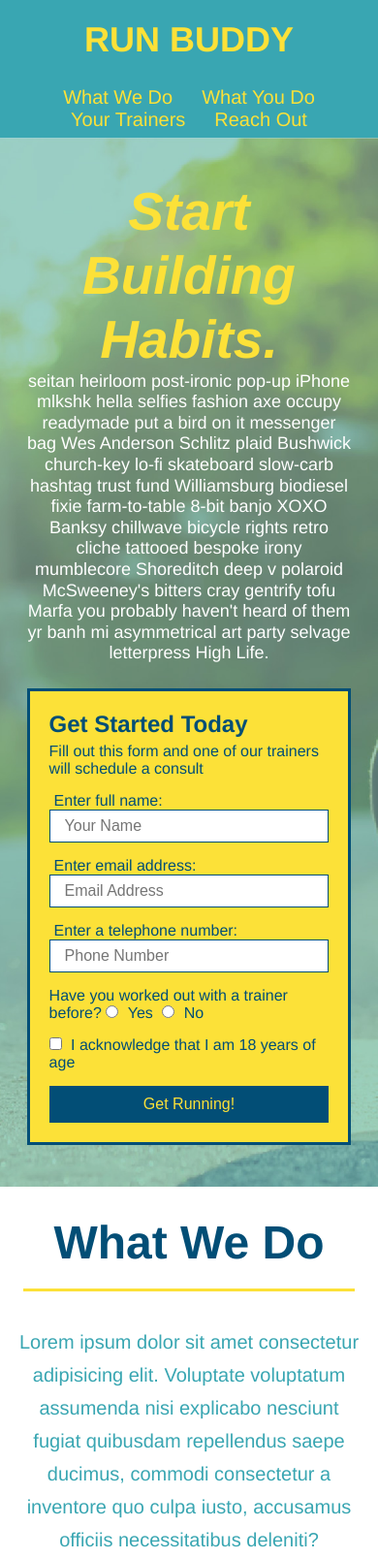
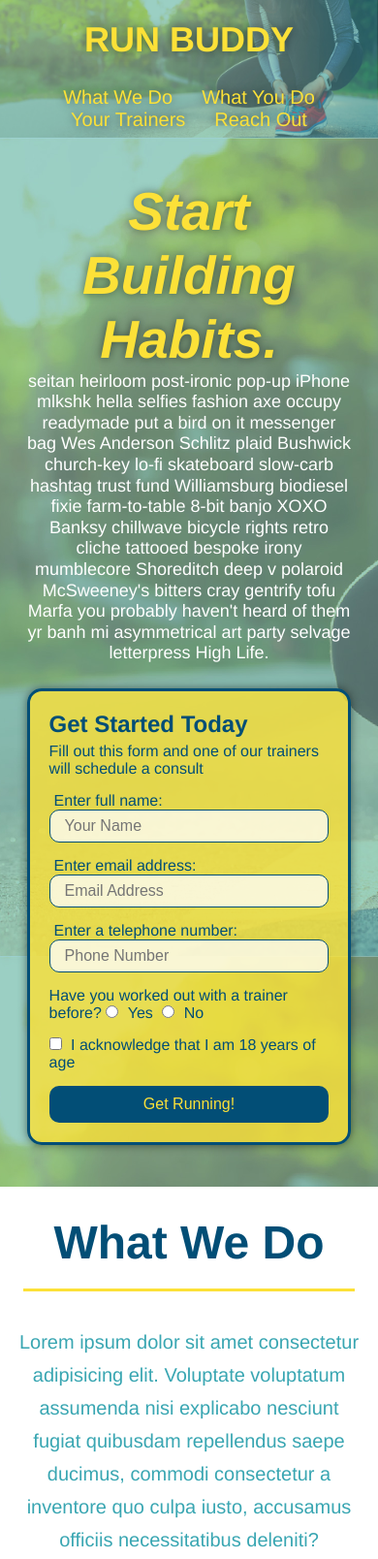
Before and after one commit to camyacodes/run-buddy, a plain HTML site: page index.html in a window 390 px wide. Shown: the top 1608 px of the page at 97% size. Drawn offline with Linux system fonts and the light colour scheme.

Commit message:
added pseudoclasses

```diff
--- a/assets/css/style.css
+++ b/assets/css/style.css
@@ -18,6 +18,14 @@ header {
   display: flex;
   justify-content: space-between;
   flex-wrap: wrap;
+  position: -webkit-sticky;
+  position: sticky;
+  top: 0;
+  background-image: url("../images/hero-bg.jpg");
+  background-size: cover;
+  background-position: center;
+  background-attachment: fixed;
+  background-position: 80%;
 }
 
 header h1 {
@@ -25,6 +33,7 @@ header h1 {
   margin: 0;
   font-size: 36px;
   color: #fce138;
+  text-shadow: 0 0 10px rgba(0, 0, 0, 0.5);
 }
 
 header a {
@@ -48,6 +57,14 @@ header nav ul li a {
   padding: 10px 15px;
   font-weight: lighter;
   font-size: 1.55vw;
+  text-shadow: 0 0 10px rgba(0, 0, 0, 0.5);
+}
+
+header nav ul li a:hover {
+  background: #fce138;
+  color: #024e76;
+  border-radius: 15px;
+  text-shadow: none;
 }
 
 /* HEADER / NAVBAR STYLES END */
@@ -94,6 +111,8 @@ section {
   justify-content: center;
   flex-wrap: wrap;
   align-items: flex-start;
+  background-attachment: fixed;
+  background-position: 80%;
 }
 
 .hero-cta {
@@ -109,15 +128,18 @@ section {
   font-style: italic;
   font-size: 55px;
   color: #fce138;
+  text-shadow: 0 0 10px rgba(0, 0, 0, 0.5);
 }
 
 .hero-form {
   border: 3px solid #024e76;
-  background-color: #fce138;
+  background-color: rgb(252, 225, 56, .80);
   padding: 20px;
   color: #024e76;
   width: 40%;
   margin: 3.5%;
+  box-shadow: 0 0 10px rgba(0, 0, 0, 0.5);
+  border-radius: 15px;
 }
 
 .hero-form h3 {
@@ -136,6 +158,13 @@ section {
   color: #024e76;
   width: 100%;
   margin-bottom: 15px;
+  border-radius: 10px;
+  background-color: rgba(255,255,255, 0.75);
+}
+
+.form-input:focus {
+  background-color: rgba(255,255,255, 1);
+  outline: none;
 }
 
 .hero-form label {
@@ -148,7 +177,13 @@ section {
   border: none;
   padding: 10px 20px;
   font-size: 16px;
+  border-radius: 10px;
 }
+
+.hero-form button:hover {
+  background-color: #39a6b2;
+}
+
 /* HERO STYLES END */
 
 
@@ -194,11 +229,14 @@ section {
   margin: 50px auto;
   padding-bottom: 50px;
   width: 80%;
-  border-bottom: 1px solid #39a6b2;
   display: flex;
   flex-wrap: wrap;
   align-items: center;
   justify-content: space-between;
+}
+
+.step:not(:last-child) {
+  border-bottom: 1px solid #39a6b2;
 }
 
 .step h3 {
@@ -329,7 +367,18 @@ section {
   width: 100%;
   margin-bottom: 15px;
   margin-top: 5px;
+  border-radius: 10px;
+  background-color: rgba(255,255,255, 0.75);
 }
+
+.contact-form input:focus, .contact-form textarea:focus {
+  background-color: rgba(255,255,255, 1);
+  outline: none;
+}
+
+
+
+
 
 .contact-form button {
   width: 100%;
@@ -339,6 +388,12 @@ section {
   text-align: center;
   padding: 15px 0;
   font-size: 16px;
+  border-radius: 10px;
+}
+
+.contact-form button:hover {
+  color: #fce138;
+  background: #39a6b2;
 }
 
 .contact-info a {
@@ -366,6 +421,7 @@ section {
   header {
     padding-bottom: 0;
     justify-content: center;
+    position: relative;
   }
 
   header h1 {
```
Also changed, not shown: index.html (+1 -0 lines).
